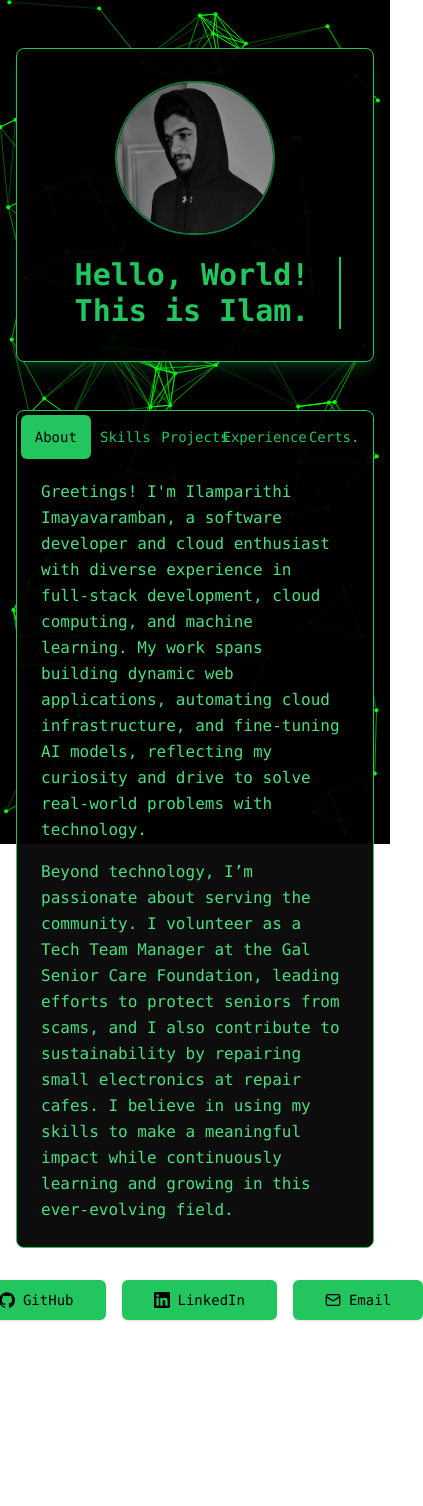
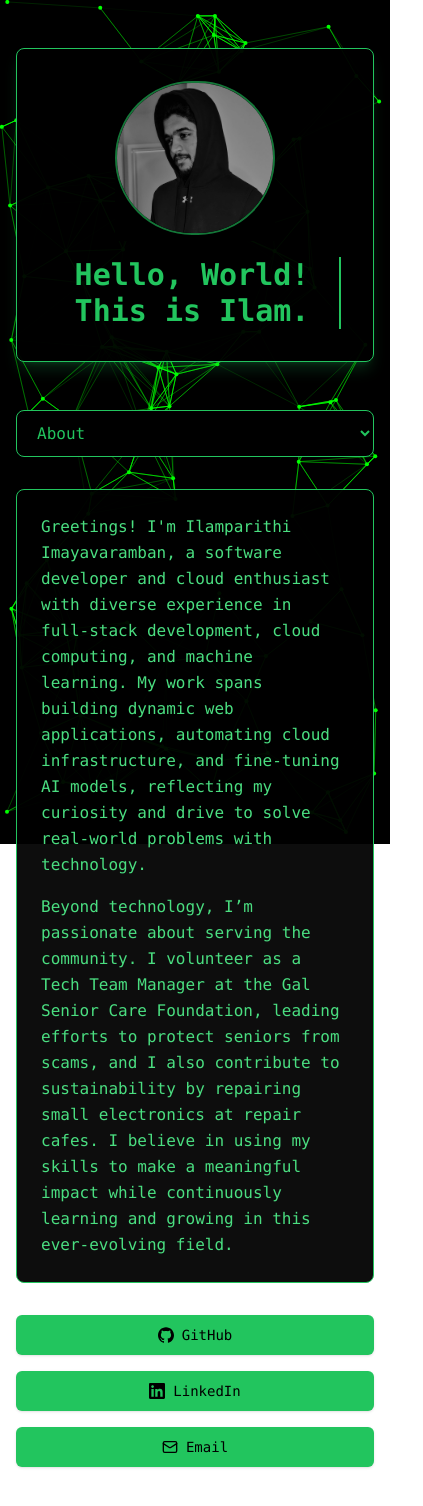
Before and after one commit to Ilamparithi-I/website-source-code, a React (Vite) app: page / in a window 390 px wide. Shown: the top 1506 px of the page, 423 px wide, since content can reach past the window. Before the commit the page ends 1400 px from the top, so only its background shows below. Built offline with nearby package versions, Linux system fonts and the light colour scheme.

Commit message:
Fixed small screen responsiveness issue.

```diff
--- a/src/pages/Home.tsx
+++ b/src/pages/Home.tsx
@@ -49,10 +49,26 @@ export default function Component() {
                         </span>
                     </h1>
                 </div>
+
+                {/* Dropdown for small screens */}
+                <div className="sm:hidden mb-8">
+                    <select
+                        value={activeTab}
+                        onChange={(e) => setActiveTab(e.target.value)}
+                        className="w-full bg-black text-green-500 border border-green-500 rounded-lg py-3 px-4"
+                    >
+                        <option value="about">About</option>
+                        <option value="skills">Skills</option>
+                        <option value="projects">Projects</option>
+                        <option value="experience">Experience</option>
+                        <option value="certifications">Certifications</option>
+                    </select>
+                </div>
+                {/* Tabs for larger screens */}
                 <Tabs
                     value={activeTab}
                     onValueChange={setActiveTab}
-                    className="border bg-black bg-opacity-95 border-green-500 rounded-lg overflow-hidden mb-8"
+                    className="hidden sm:block border bg-black bg-opacity-95 border-green-500 rounded-lg overflow-hidden mb-8"
                 >
                     <TabsList className="w-full grid grid-cols-5 bg-transparent">
                         <TabsTrigger
@@ -83,34 +99,80 @@ export default function Component() {
                             value="certifications"
                             className="text-green-500 py-3 data-[state=active]:bg-green-500 data-[state=active]:text-black"
                         >
-                            Certs.
+                            Certifications
                         </TabsTrigger>
                     </TabsList>
-                    <TabsContent value="about" className="p-6">
+
+                    {/* Tabs Content for Larger Screens */}
+                    <TabsContent
+                        value="about"
+                        className="p-6 bg-black bg-opacity-80 rounded-lg"
+                    >
                         <About />
                     </TabsContent>
-                    <TabsContent value="skills" className="p-6">
+                    <TabsContent
+                        value="skills"
+                        className="p-6 bg-black bg-opacity-80 rounded-lg"
+                    >
                         <Skills />
                     </TabsContent>
-                    <TabsContent value="projects" className="p-6">
+                    <TabsContent
+                        value="projects"
+                        className="p-6 bg-black bg-opacity-80 rounded-lg"
+                    >
                         <Projects />
                     </TabsContent>
-                    <TabsContent value="experience" className="p-6">
+                    <TabsContent
+                        value="experience"
+                        className="p-6 bg-black bg-opacity-80 rounded-lg"
+                    >
                         <Experiences />
                     </TabsContent>
-                    <TabsContent value="certifications" className="p-6">
+                    <TabsContent
+                        value="certifications"
+                        className="p-6 bg-black bg-opacity-80 rounded-lg"
+                    >
                         <Certifications />
                     </TabsContent>
                 </Tabs>
-                <div className="flex justify-center space-x-4 mb-8">
+
+                {/* Tab Contents for Small Screens (Dropdown view) */}
+                <div className="sm:hidden">
+                    {activeTab === "about" && (
+                        <div className="sm:block border bg-black bg-opacity-95 border-green-500 rounded-lg overflow-hidden mb-8 p-6 ">
+                            <About />
+                        </div>
+                    )}
+                    {activeTab === "skills" && (
+                        <div className="sm:block border bg-black bg-opacity-95 border-green-500 rounded-lg overflow-hidden mb-8 p-6 ">
+                            <Skills />
+                        </div>
+                    )}
+                    {activeTab === "projects" && (
+                        <div className="sm:block border bg-black bg-opacity-95 border-green-500 rounded-lg overflow-hidden mb-8 p-6 ">
+                            <Projects />
+                        </div>
+                    )}
+                    {activeTab === "experience" && (
+                        <div className="sm:block border bg-black bg-opacity-95 border-green-500 rounded-lg overflow-hidden mb-8 p-6 ">
+                            <Experiences />
+                        </div>
+                    )}
+                    {activeTab === "certifications" && (
+                        <div className="sm:block border bg-black bg-opacity-95 border-green-500 rounded-lg overflow-hidden mb-8 p-6 ">
+                            <Certifications />
+                        </div>
+                    )}
+                </div>
+                <div className="flex flex-col sm:flex-row justify-center space-y-4 sm:space-y-0 sm:space-x-4 mb-8">
                     <Button
                         size="lg"
-                        className="bg-green-500 text-black hover:bg-green-600"
+                        className="bg-green-500 text-black hover:bg-green-600 w-full sm:w-auto"
                     >
                         <Link
-                            to="https://github.com/Ilamparithi-I"
+                            to="#"
                             target="_blank"
-                            className="flex items-center"
+                            className="flex items-center justify-center w-full"
                         >
                             <Github className="mr-2 h-5 w-5" />
                             GitHub
@@ -118,12 +180,12 @@ export default function Component() {
                     </Button>
                     <Button
                         size="lg"
-                        className="bg-green-500 text-black hover:bg-green-600"
+                        className="bg-green-500 text-black hover:bg-green-600 w-full sm:w-auto"
                     >
                         <Link
-                            to="https://www.linkedin.com/in/ilamparithi-i"
+                            to="#"
                             target="_blank"
-                            className="flex items-center"
+                            className="flex items-center justify-center w-full"
                         >
                             <Linkedin className="mr-2 h-5 w-5" />
                             LinkedIn
@@ -131,18 +193,18 @@ export default function Component() {
                     </Button>
                     <Button
                         size="lg"
-                        className="bg-green-500 text-black hover:bg-green-600"
+                        className="bg-green-500 text-black hover:bg-green-600 w-full sm:w-auto"
                     >
                         <Link
-                            to="mailto:contact@ilam.page"
+                            to="#"
                             target="_blank"
-                            className="flex items-center"
+                            className="flex items-center justify-center w-full"
                         >
                             <Mail className="mr-2 h-5 w-5" />
                             Email
                         </Link>
                     </Button>
-                </div>{" "}
+                </div>
             </div>
         </div>
     );
--- a/src/pages/Project.tsx
+++ b/src/pages/Project.tsx
@@ -161,10 +161,24 @@ export default function Project() {
                     )}
                 </div>
 
+                {/* Dropdown for small screens */}
+                <div className="sm:hidden mb-8">
+                    <select
+                        value={activeTab}
+                        onChange={(e) => setActiveTab(e.target.value)}
+                        className="w-full bg-black text-green-500 border border-green-500 rounded-lg py-3 px-4"
+                    >
+                        <option value="overview">Overview</option>
+                        <option value="features">Features</option>
+                        <option value="challenges">Challenges</option>
+                        <option value="future">Future</option>
+                    </select>
+                </div>
+                {/* Tabs for larger screens */}
                 <Tabs
                     value={activeTab}
                     onValueChange={setActiveTab}
-                    className="border bg-black bg-opacity-95 border-green-500 rounded-lg overflow-hidden mb-8"
+                    className="hidden sm:block border bg-black bg-opacity-95 border-green-500 rounded-lg overflow-hidden mb-8"
                 >
                     <TabsList className="w-full grid grid-cols-4 bg-transparent">
                         <TabsTrigger
@@ -192,7 +206,12 @@ export default function Project() {
                             Future
                         </TabsTrigger>
                     </TabsList>
-                    <TabsContent value="overview" className="mt-4 p-6">
+
+                    {/* Tabs Content for Larger Screens */}
+                    <TabsContent
+                        value="overview"
+                        className="p-6 bg-black bg-opacity-80 rounded-lg"
+                    >
                         <Overview
                             overview={{
                                 description: project.description,
@@ -200,15 +219,24 @@ export default function Project() {
                             }}
                         />
                     </TabsContent>
-                    <TabsContent value="features" className="mt-4 p-6">
+                    <TabsContent
+                        value="features"
+                        className="p-6 bg-black bg-opacity-80 rounded-lg"
+                    >
                         <Features features={{ features: project.features }} />
                     </TabsContent>
-                    <TabsContent value="challenges" className="mt-4 p-6">
+                    <TabsContent
+                        value="challenges"
+                        className="p-6 bg-black bg-opacity-80 rounded-lg"
+                    >
                         <Challenges
                             challenges={{ challenges: project.challenges }}
                         />
                     </TabsContent>
-                    <TabsContent value="future" className="mt-4 p-6">
+                    <TabsContent
+                        value="future"
+                        className="p-6 bg-black bg-opacity-80 rounded-lg"
+                    >
                         <Future
                             future={{
                                 futureEnhancements: project.futureEnhancements,
@@ -216,6 +244,44 @@ export default function Project() {
                         />
                     </TabsContent>
                 </Tabs>
+
+                {/* Tab Contents for Small Screens (Dropdown view) */}
+                <div className="sm:hidden">
+                    {activeTab === "overview" && (
+                        <div className="sm:block border bg-black bg-opacity-95 border-green-500 rounded-lg overflow-hidden mb-8 p-6 ">
+                            <Overview
+                                overview={{
+                                    description: project.description,
+                                    techStack: project.techStack,
+                                }}
+                            />
+                        </div>
+                    )}
+                    {activeTab === "features" && (
+                        <div className="sm:block border bg-black bg-opacity-95 border-green-500 rounded-lg overflow-hidden mb-8 p-6 ">
+                            <Features
+                                features={{ features: project.features }}
+                            />
+                        </div>
+                    )}
+                    {activeTab === "challenges" && (
+                        <div className="sm:block border bg-black bg-opacity-95 border-green-500 rounded-lg overflow-hidden mb-8 p-6 ">
+                            <Challenges
+                                challenges={{ challenges: project.challenges }}
+                            />
+                        </div>
+                    )}
+                    {activeTab === "future" && (
+                        <div className="sm:block border bg-black bg-opacity-95 border-green-500 rounded-lg overflow-hidden mb-8 p-6 ">
+                            <Future
+                                future={{
+                                    futureEnhancements:
+                                        project.futureEnhancements,
+                                }}
+                            />
+                        </div>
+                    )}
+                </div>
             </div>
         </div>
     );
```
